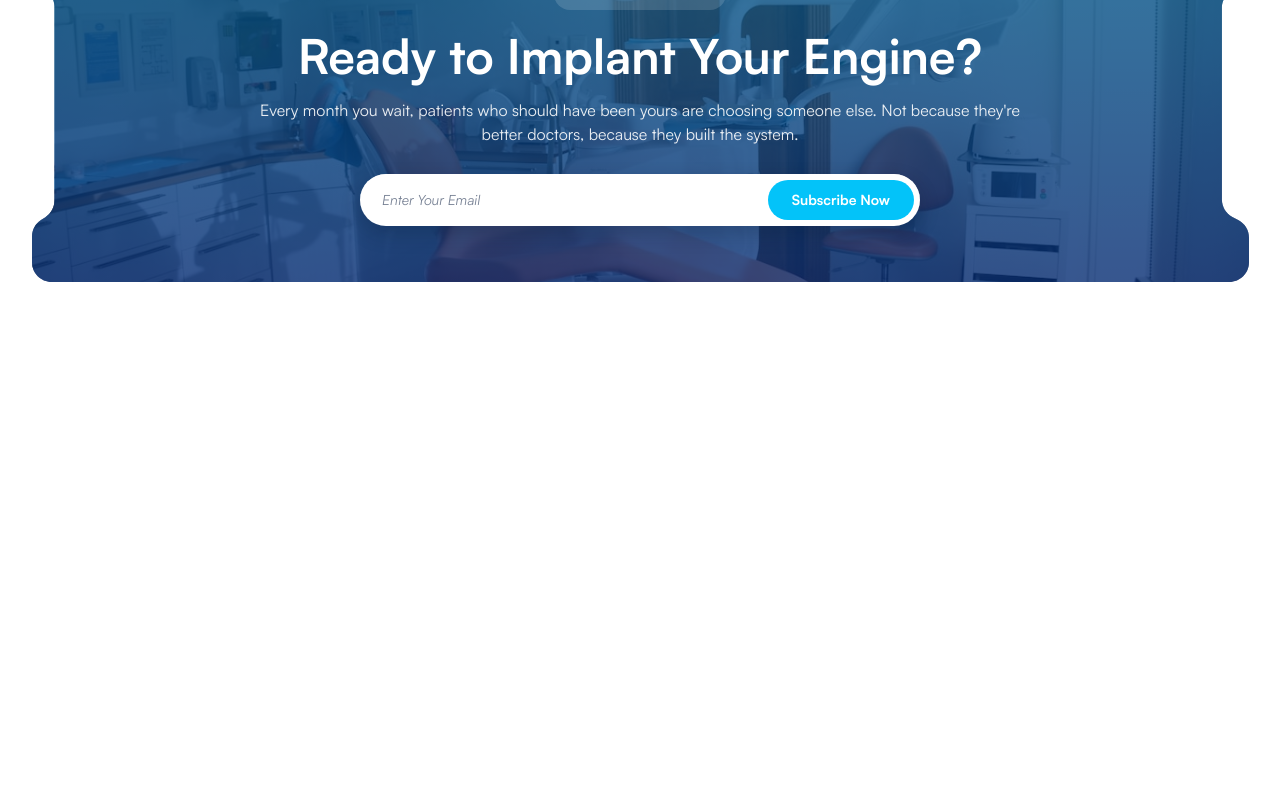
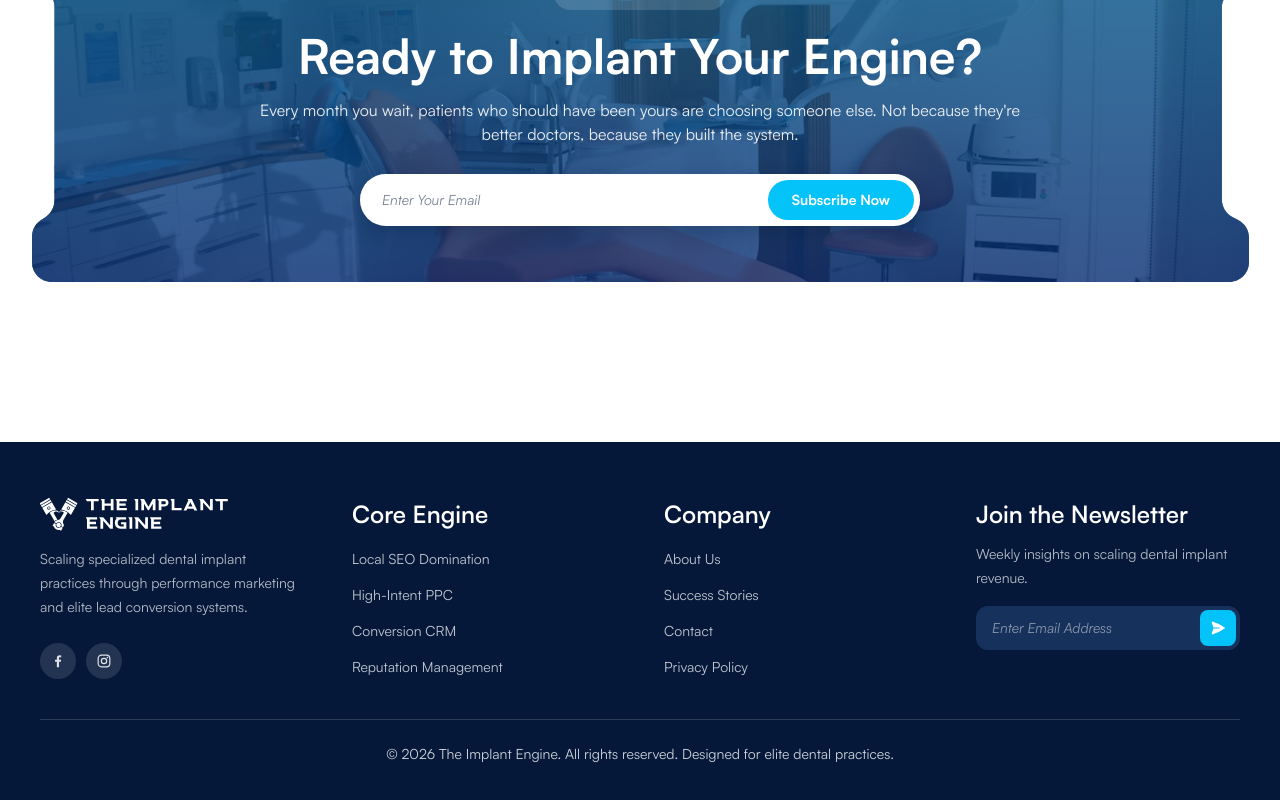
Before and after one commit to mdasif-me/tie, a Next.js app: page / in a window 1280 px wide. Shown: the part 8123-8923 px from the top of the page. Before the commit the page ends 8565 px from the top, so only its background shows below. Built offline with nearby package versions, Linux system fonts and the light colour scheme.

Commit message:
feat: add Footer component with links and newsletter subscription; update exports in constants and container files

```diff
--- /dev/null
+++ b/app/constants/footer.ts
@@ -0,0 +1,42 @@
+export interface IFooterLink {
+  label: string;
+  href: string;
+}
+
+export const footerCoreEngineLinks: IFooterLink[] = [
+  {
+    label: 'Local SEO Domination',
+    href: '/local-seo-domination',
+  },
+  {
+    label: 'High-Intent PPC',
+    href: '/high-intent-ppc',
+  },
+  {
+    label: 'Conversion CRM',
+    href: '/conversion-crm',
+  },
+  {
+    label: 'Reputation Management',
+    href: '/reputation-management',
+  },
+];
+
+export const footerCompanyLinks: IFooterLink[] = [
+  {
+    label: 'About Us',
+    href: '/about-us',
+  },
+  {
+    label: 'Success Stories',
+    href: '/success-stories',
+  },
+  {
+    label: 'Contact',
+    href: '/contact',
+  },
+  {
+    label: 'Privacy Policy',
+    href: '/privacy-policy',
+  },
+];
--- a/app/constants/index.ts
+++ b/app/constants/index.ts
@@ -1,4 +1,9 @@
 export { faqItems, type IFaqItem } from './faq';
+export {
+  footerCompanyLinks,
+  footerCoreEngineLinks,
+  type IFooterLink,
+} from './footer';
 export { states } from './hero';
 export type { IStatesCard } from './hero';
 export {
--- /dev/null
+++ b/app/container/footer/footer.tsx
@@ -0,0 +1,139 @@
+import {
+  footerCompanyLinks,
+  footerCoreEngineLinks,
+  type IFooterLink,
+} from '@/app/constants';
+import { PaperAirplaneIcon } from '@heroicons/react/24/solid';
+import Image from 'next/image';
+import Link from 'next/link';
+import { memo } from 'react';
+
+const Footer = memo(function Footer() {
+  return (
+    <footer className='bg-secondary text-white'>
+      <div className='container mx-auto px-4 sm:px-6 lg:px-10 py-14'>
+        <div className='grid grid-cols-1 sm:grid-cols-2 lg:grid-cols-4 gap-10 lg:gap-12'>
+          <article className='max-w-sm'>
+            <Image
+              src='/logo.svg'
+              alt='The Implant Engine logo'
+              width={188}
+              height={33}
+            />
+            <p className='mt-4 text-sm leading-6 text-white/70'>
+              Scaling specialized dental implant practices through performance
+              marketing and elite lead conversion systems.
+            </p>
+            <div className='mt-6 flex items-center gap-2.5'>
+              <Link
+                href='#'
+                aria-label='Facebook'
+                className='inline-flex size-9 items-center justify-center rounded-full bg-white/12 text-white/85 transition-colors hover:bg-white/20'
+              >
+                <FacebookIcon />
+              </Link>
+              <Link
+                href='#'
+                aria-label='Instagram'
+                className='inline-flex size-9 items-center justify-center rounded-full bg-white/12 text-white/85 transition-colors hover:bg-white/20'
+              >
+                <InstagramIcon />
+              </Link>
+            </div>
+          </article>
+
+          <FooterLinks title='Core Engine' links={footerCoreEngineLinks} />
+          <FooterLinks title='Company' links={footerCompanyLinks} />
+
+          <article className='max-w-sm'>
+            <h3 className='text-white text-2xl font-semibold'>
+              Join the Newsletter
+            </h3>
+            <p className='mt-3 text-sm leading-6 text-white/70'>
+              Weekly insights on scaling dental implant revenue.
+            </p>
+
+            <form className='mt-4 flex items-center rounded-xl bg-[#16315b] p-1'>
+              <label htmlFor='footer-newsletter-email' className='sr-only'>
+                Enter email address
+              </label>
+              <input
+                id='footer-newsletter-email'
+                name='email'
+                type='email'
+                placeholder='Enter Email Address'
+                className='w-full bg-transparent px-3 py-2 text-sm text-white placeholder:text-white/50 placeholder:italic outline-none'
+              />
+              <button
+                type='submit'
+                aria-label='Subscribe'
+                className='inline-flex size-9 shrink-0 items-center justify-center rounded-lg bg-primary text-white transition-colors hover:bg-info'
+              >
+                <PaperAirplaneIcon className='size-4' />
+              </button>
+            </form>
+          </article>
+        </div>
+
+        <div className='mt-10 border-t border-white/15 pt-6 text-center text-sm text-white/80'>
+          &copy; 2026 The Implant Engine. All rights reserved. Designed for
+          elite dental practices.
+        </div>
+      </div>
+    </footer>
+  );
+});
+
+function FooterLinks({
+  title,
+  links,
+}: Readonly<{
+  title: string;
+  links: IFooterLink[];
+}>) {
+  return (
+    <article>
+      <h3 className='text-white text-2xl font-semibold'>{title}</h3>
+      <ul className='mt-4 space-y-3'>
+        {links.map((link) => (
+          <li key={link.label}>
+            <Link
+              href={link.href}
+              className='text-sm text-white/75 transition-colors hover:text-white'
+            >
+              {link.label}
+            </Link>
+          </li>
+        ))}
+      </ul>
+    </article>
+  );
+}
+
+function FacebookIcon() {
+  return (
+    <svg viewBox='0 0 24 24' fill='currentColor' className='size-4'>
+      <path d='M13.53 21.5v-8.2h2.77l.42-3.2h-3.19V8.05c0-.93.26-1.57 1.59-1.57h1.7V3.62a22.56 22.56 0 0 0-2.47-.13c-2.44 0-4.1 1.48-4.1 4.2v2.41H7.5v3.2h2.75v8.2h3.28Z' />
+    </svg>
+  );
+}
+
+function InstagramIcon() {
+  return (
+    <svg viewBox='0 0 24 24' fill='none' className='size-4'>
+      <rect
+        x='3.25'
+        y='3.25'
+        width='17.5'
+        height='17.5'
+        rx='5'
+        stroke='currentColor'
+        strokeWidth='1.8'
+      />
+      <circle cx='12' cy='12' r='4' stroke='currentColor' strokeWidth='1.8' />
+      <circle cx='17.1' cy='6.9' r='1.2' fill='currentColor' />
+    </svg>
+  );
+}
+
+export default Footer;
--- a/app/container/index.ts
+++ b/app/container/index.ts
@@ -1,5 +1,6 @@
 export { default as About } from './about/about';
 export { default as Faq } from './faq/faq';
+export { default as Footer } from './footer/footer';
 export { default as Growth } from './growth-engine/growth';
 export { default as Header } from './header';
 export { default as Hero } from './hero';
--- a/app/container/newsletter/newsletter.tsx
+++ b/app/container/newsletter/newsletter.tsx
@@ -37,7 +37,7 @@ const Newsletter = memo(function Newsletter() {
                   name='email'
                   type='email'
                   placeholder='Enter Your Email'
-                  className='w-full flex-1 bg-transparent px-4 py-2.5 text-sm text-secondary placeholder:text-secondary/55 placeholder:italic outline-none'
+                  className='w-full flex-1 bg-transparent px-4 py-2.5 text-sm text-secondary placeholder:text-secondary/55 placeholder:italic outline-none rounded-full mr-1'
                 />
                 <button
                   type='submit'
--- a/app/page.tsx
+++ b/app/page.tsx
@@ -1,6 +1,7 @@
 import {
   About,
   Faq,
+  Footer,
   Growth,
   Header,
   Hero,
@@ -13,6 +14,7 @@ import {
 
 export default function Home() {
   return (
+    <>
       <div className='pb-24'>
         <Header />
         <Hero />
@@ -25,5 +27,7 @@ export default function Home() {
         <Faq />
         <Newsletter />
       </div>
+      <Footer />
+    </>
   );
 }
```
Lines whose indentation alone changed are shown as unchanged.
